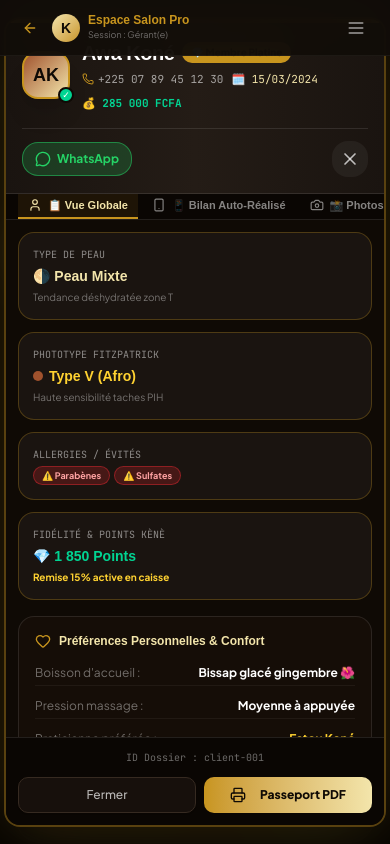
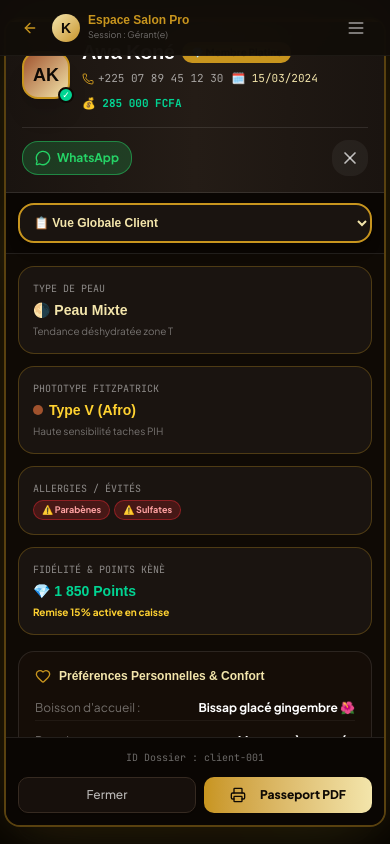
Before and after one commit to Fenezara/kene-os, a Next.js app: page /clients in a window 390 px wide. Both pictures are taken after a click on the element 195 px from the left and 540 px from the top of the page. Shown: the top 844 px of the page. Built offline with nearby package versions, Linux system fonts and the light colour scheme; a web font is replaced by a local one.

Commit message:
fix(ux): mobile dropdown select + high-contrast tab pills for tablet/PC in ClientFullDossierModal

```diff
--- a/src/components/ClientFullDossierModal.tsx
+++ b/src/components/ClientFullDossierModal.tsx
@@ -180,8 +180,27 @@ export function ClientFullDossierModal({
             </div>
           </div>
 
-          {/* ── NAVIGATION TABS (TOUCH SCROLLABLE ON MOBILE) ── */}
-          <div className="flex border-b border-white/10 bg-[#0A0603] px-3 sm:px-6 gap-1 overflow-x-auto no-scrollbar">
+          {/* ── NAVIGATION TABS (SELECT DROPDOWN ON MOBILE, HIGH-CONTRAST PILLS ON TABLET & PC) ── */}
+          <div className="border-b border-white/10 bg-[#0A0603] px-3 sm:px-6 py-2.5">
+            {/* Mobile Dropdown Menu (< 640px) */}
+            <div className="sm:hidden w-full">
+              <select
+                value={activeTab}
+                onChange={(e) => setActiveTab(e.target.value as any)}
+                className="w-full bg-[#1A1410] border-2 border-[#C8951E] text-[#F3E5AB] font-bold text-xs rounded-xl p-2.5 outline-none font-display shadow-lg"
+              >
+                <option value="overview">📋 Vue Globale Client</option>
+                <option value="self_diagnostic">📱 Bilan Auto-Réalisé Cliente</option>
+                <option value="photos">📸 Galerie Évolution Photos ({photosList.length})</option>
+                <option value="consultations">🔬 Scan Cabine & Consultations</option>
+                <option value="appointments">📅 Visites & Rendez-Vous</option>
+                <option value="purchases">🧾 Caisse POS & Factures</option>
+                <option value="hair_prescriptions">🌱 Diagnostic Capillaire & Soins</option>
+              </select>
+            </div>
+
+            {/* Tablet & Desktop Tab Pills (>= 640px) */}
+            <div className="hidden sm:flex items-center gap-1.5 overflow-x-auto no-scrollbar py-1">
               {[
                 { id: 'overview' as const, label: '📋 Vue Globale', icon: User },
                 { id: 'self_diagnostic' as const, label: '📱 Bilan Auto-Réalisé', icon: Smartphone, highlight: true },
@@ -194,23 +213,24 @@ export function ClientFullDossierModal({
                 <button
                   key={tab.id}
                   onClick={() => setActiveTab(tab.id)}
-                className={`py-2.5 sm:py-3.5 px-2.5 sm:px-3.5 font-display font-bold text-[11px] sm:text-xs border-b-2 transition flex items-center gap-1.5 whitespace-nowrap cursor-pointer shrink-0 ${
+                  className={`py-2 px-3.5 rounded-xl font-display font-bold text-xs transition flex items-center gap-1.5 whitespace-nowrap cursor-pointer shrink-0 border ${
                     activeTab === tab.id
                       ? tab.highlight
-                      ? 'border-sky-400 text-sky-300 bg-sky-500/10'
-                      : 'border-[#C8951E] text-[#F3E5AB] bg-[#C8951E]/10'
-                    : 'border-transparent text-white/50 hover:text-white'
+                        ? 'border-sky-400 text-black bg-sky-300 font-black shadow-md'
+                        : 'border-[#C8951E] text-[#0F0A05] bg-gradient-to-r from-[#F3E5AB] to-[#C8951E] font-black shadow-md'
+                      : 'border-white/10 text-white/80 hover:text-white hover:bg-white/5 bg-white/5'
                   }`}
                 >
                   <tab.icon className="w-3.5 h-3.5" />
                   <span>{tab.label}</span>
                   {tab.badge && (
-                  <span className="bg-[#C8951E] text-[#0F0A05] text-[9px] font-black px-1.5 py-0.2 rounded-full">
+                    <span className={`text-[9px] font-black px-1.5 py-0.2 rounded-full ${activeTab === tab.id ? 'bg-[#0F0A05] text-[#F3E5AB]' : 'bg-[#C8951E] text-[#0F0A05]'}`}>
                       {tab.badge}
                     </span>
                   )}
                 </button>
               ))}
+            </div>
           </div>
 
           {/* ── CONTENT BODY (RESPONSIVE GRID) ── */}
```
Lines whose indentation alone changed are shown as unchanged.
